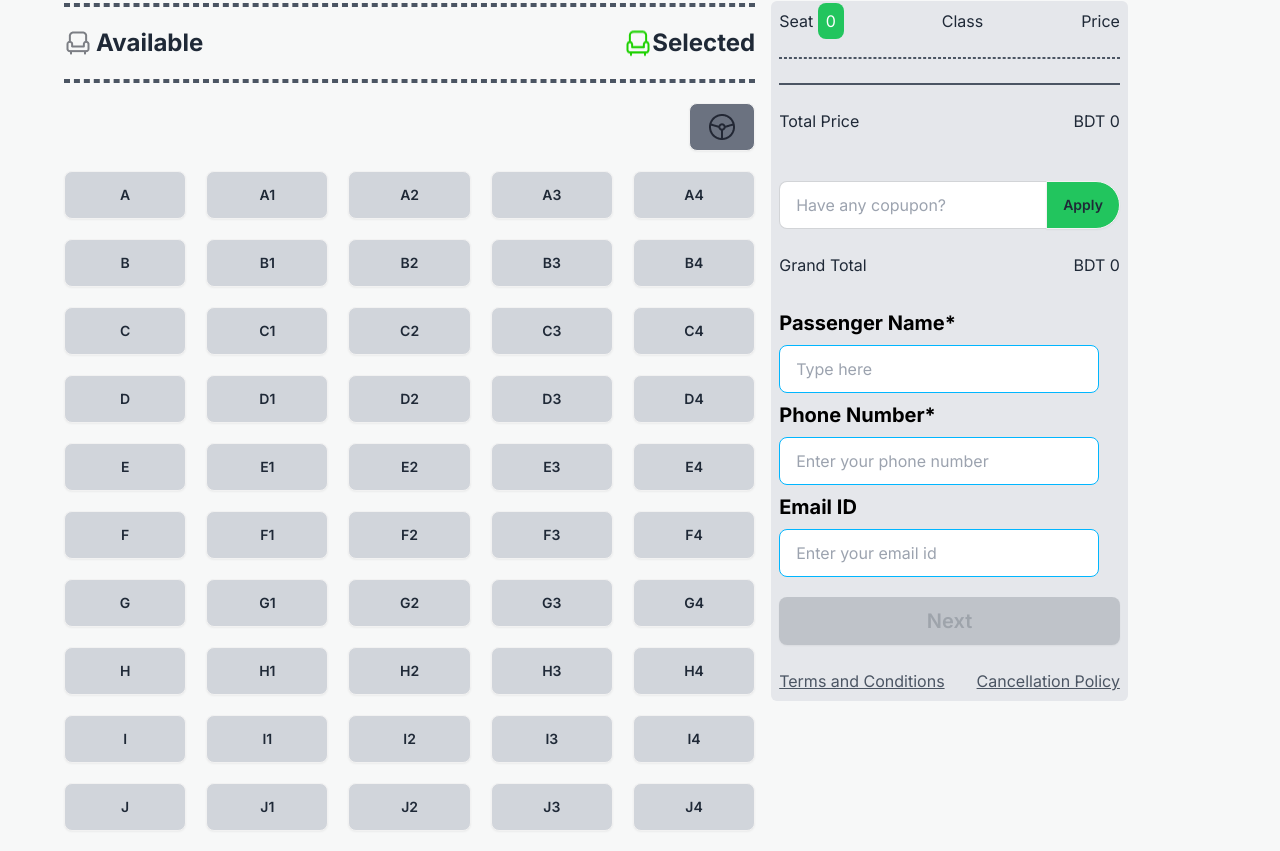
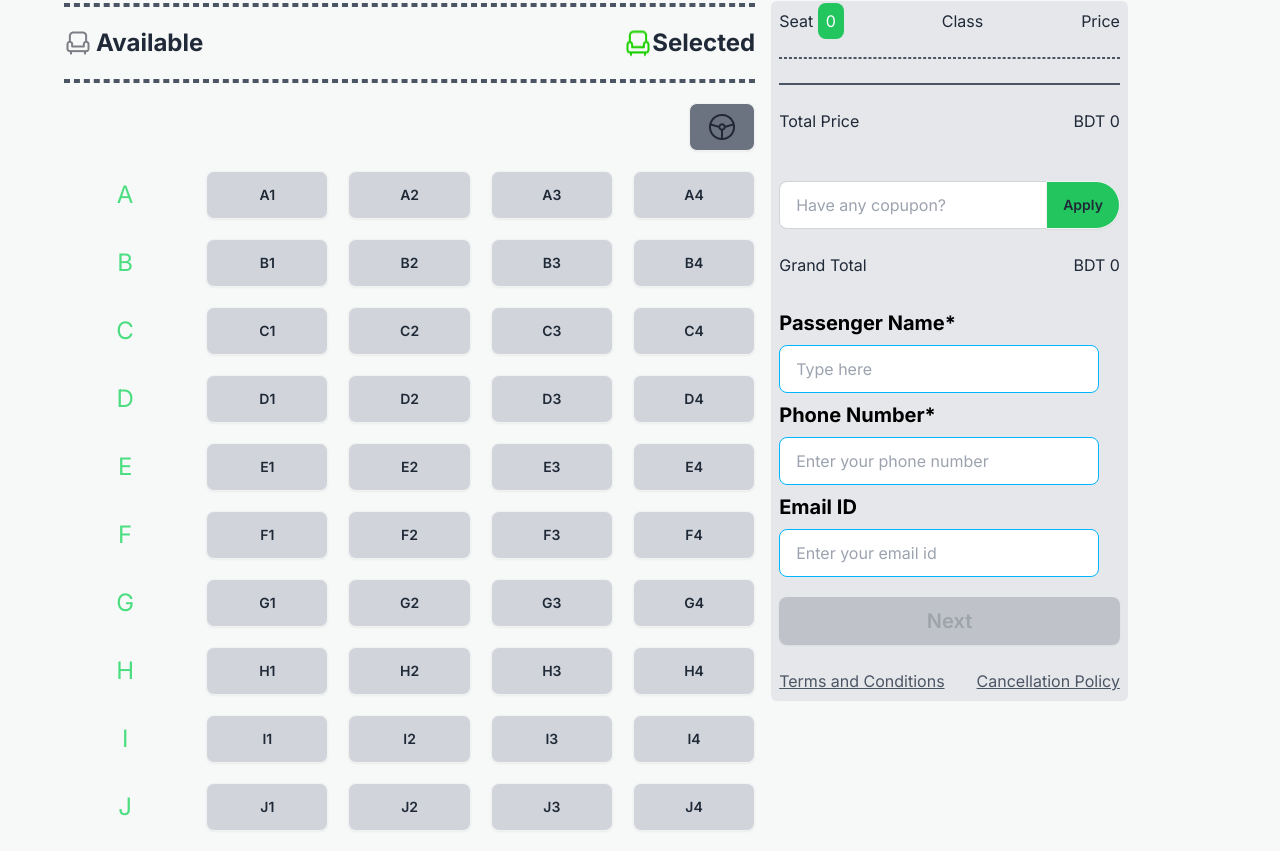
Before and after one commit to Animes101/assignment-5, a plain HTML site: page index.html in a window 1280 px wide. Shown: the part 1749-2600 px from the top of the page. Drawn offline with nearby package versions, Linux system fonts and the light colour scheme.

Commit message:
header area responsive complated

```diff
--- a/index.html
+++ b/index.html
@@ -36,12 +36,13 @@
                   <svg xmlns="http://www.w3.org/2000/svg" class="h-5 w-5" fill="none" viewBox="0 0 24 24" stroke="currentColor"><path stroke-linecap="round" stroke-linejoin="round" stroke-width="2" d="M4 6h16M4 12h8m-8 6h16" /></svg>
                 </div>
                 <ul tabindex="0" class="menu menu-sm dropdown-content mt-3 z-[1] p-2 shadow bg-base-100 rounded-box w-52">
-                  <li><a>Item 1</a></li>
-                  <li><a>Parent</a></li>
-                  <li><a>Item 3</a></li>
+                  <li><a>Home</a></li>
+                  <li><a>About</a></li>
+                  <li><a>Destination</a></li>
+                  <li><a>Search</a></li>
                 </ul>
               </div>
-              <a class="text-xl cursor-pointer">P-Ticket</a>
+              <a class="text-xl cursor-pointer">A-Ticket</a>
             </div>
             <div class="navbar-center hidden lg:flex">
               <ul class="menu menu-horizontal px-1">
@@ -221,70 +222,70 @@
                             </div>
                             <div class="grid grid-cols-5 gap-5">
                                 <!--sit A-->
-                                <button id="sit-button" class="btn bg-gray-300">A</button>
+                                <button class="text-2xl text-green-400">A</button>
                                 <button id="sit-button" class="btn bg-gray-300">A1</button>
                                 <button id="sit-button" class="btn bg-gray-300">A2</button>
                                 <button id="sit-button" class="btn bg-gray-300">A3</button>
                                 <button id="sit-button" class="btn bg-gray-300">A4</button>
 
                                 <!--sit B-->
-                                <button id="sit-button" class="btn bg-gray-300">B</button>
+                                <button class="text-2xl text-green-400">B</button>
                                 <button id="sit-button" class="btn bg-gray-300">B1</button>
                                 <button id="sit-button" class="btn bg-gray-300">B2</button>
                                 <button id="sit-button" class="btn bg-gray-300">B3</button>
                                 <button id="sit-button" class="btn bg-gray-300">B4</button>
 
                                 <!--sit C-->
-                                <button id="sit-button" class="btn bg-gray-300">C</button>
+                                <button class="text-2xl text-green-400">C</button>
                                 <button id="sit-button" class="btn bg-gray-300">C1</button>
                                 <button id="sit-button" class="btn bg-gray-300">C2</button>
                                 <button id="sit-button" class="btn bg-gray-300">C3</button>
                                 <button id="sit-button" class="btn bg-gray-300">C4</button>
 
                                  <!--sit D-->
-                                 <button id="sit-button" class="btn bg-gray-300">D</button>
+                                 <button class="text-2xl text-green-400">D</button>
                                  <button id="sit-button" class="btn bg-gray-300">D1</button>
                                  <button id="sit-button" class="btn bg-gray-300">D2</button>
                                  <button id="sit-button" class="btn bg-gray-300">D3</button>
                                  <button id="sit-button" class="btn bg-gray-300">D4</button>
 
                                   <!--sit E-->
-                                  <button id="sit-button" class="btn bg-gray-300">E</button>
+                                  <button class="text-2xl text-green-400">E</button>
                                   <button id="sit-button" class="btn bg-gray-300">E1</button>
                                   <button id="sit-button" class="btn bg-gray-300">E2</button>
                                   <button id="sit-button" class="btn bg-gray-300">E3</button>
                                   <button id="sit-button" class="btn bg-gray-300">E4</button>
 
                                  <!--sit F-->
-                                 <button id="sit-button" class="btn bg-gray-300">F</button>
+                                 <button class="text-2xl text-green-400">F</button>
                                  <button id="sit-button" class="btn bg-gray-300">F1</button>
                                  <button id="sit-button" class="btn bg-gray-300">F2</button>
                                  <button id="sit-button" class="btn bg-gray-300">F3</button>
                                  <button id="sit-button" class="btn bg-gray-300">F4</button>
 
                                  <!--sit G-->
-                                 <button id="sit-button" class="btn bg-gray-300">G</button>
+                                 <button class="text-2xl text-green-400">G</button>
                                  <button id="sit-button" class="btn bg-gray-300">G1</button>
                                  <button id="sit-button" class="btn bg-gray-300">G2</button>
                                  <button id="sit-button" class="btn bg-gray-300">G3</button>
                                  <button id="sit-button" class="btn bg-gray-300">G4</button>
 
                                  <!--sit H-->
-                                 <button id="sit-button" class="btn bg-gray-300">H</button>
+                                 <button class="text-2xl text-green-400">H</button>
                                  <button id="sit-button" class="btn bg-gray-300">H1</button>
                                  <button id="sit-button" class="btn bg-gray-300">H2</button>
                                  <button id="sit-button" class="btn bg-gray-300">H3</button>
                                  <button id="sit-button" class="btn bg-gray-300">H4</button>
 
                                   <!--sit I-->
-                                  <button id="sit-button" class="btn bg-gray-300">I</button>
+                                  <button class="text-2xl text-green-400">I</button>
                                   <button id="sit-button" class="btn bg-gray-300">I1</button>
                                   <button id="sit-button" class="btn bg-gray-300">I2</button>
                                   <button id="sit-button" class="btn bg-gray-300">I3</button>
                                   <button id="sit-button" class="btn bg-gray-300">I4</button>
 
                                    <!--sit J-->
-                                 <button id="sit-button" class="btn bg-gray-300">J</button>
+                                 <button class="text-2xl text-green-400">J</button>
                                  <button id="sit-button" class="btn bg-gray-300">J1</button>
                                  <button id="sit-button" class="btn bg-gray-300">J2</button>
                                  <button id="sit-button" class="btn bg-gray-300">J3</button>
--- a/js/index.js
+++ b/js/index.js
@@ -132,6 +132,9 @@ numberField.addEventListener('keyup', function (e) {
     const nextBtn = document.getElementById('next-btn');
     if (number !== '') {
         nextBtn.classList.remove('btn-disabled');
+    }else{
+        nextBtn.classList.add('btn-disabled');
+        numberField.value = ''
     }
 })
 
```
